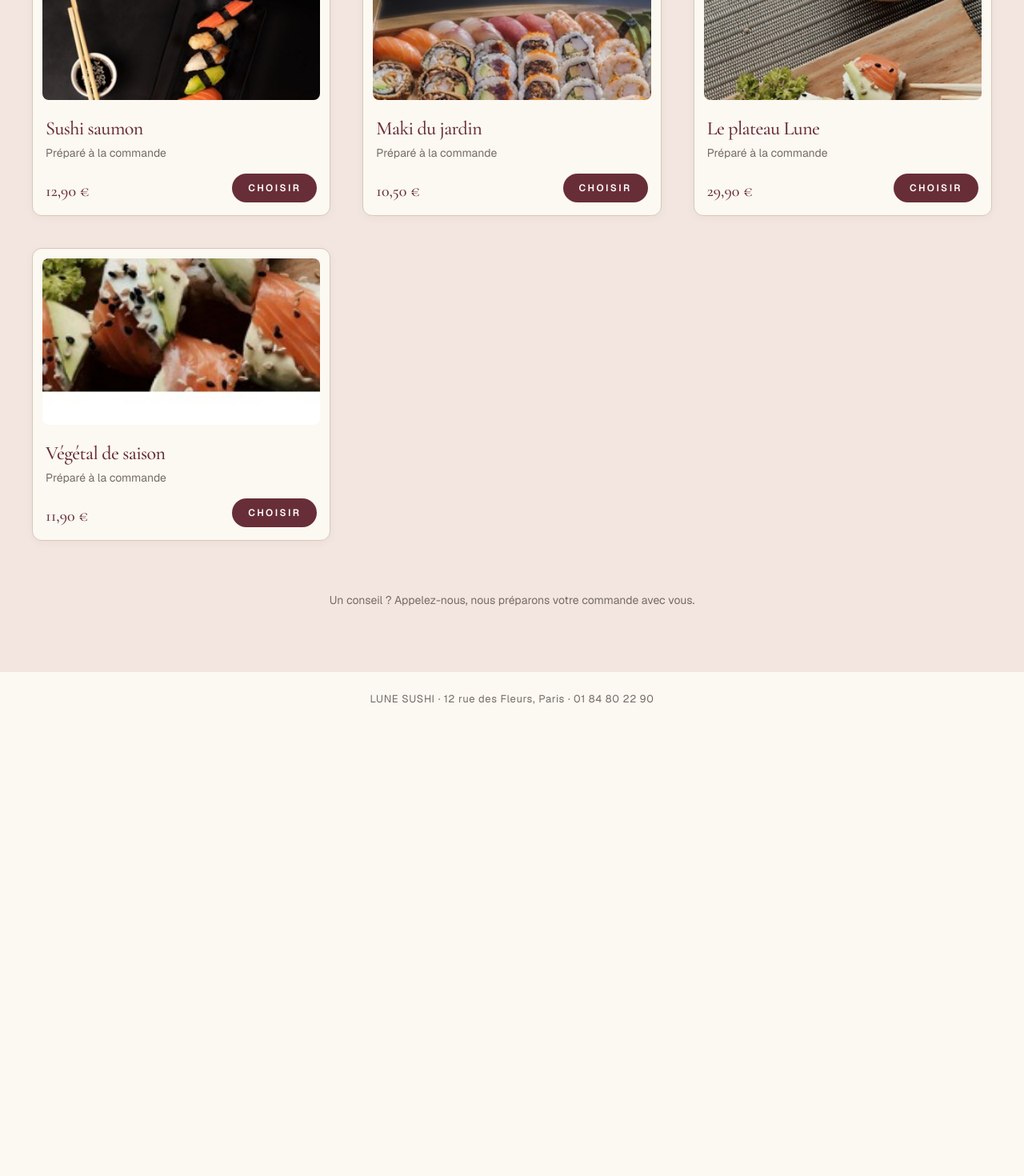
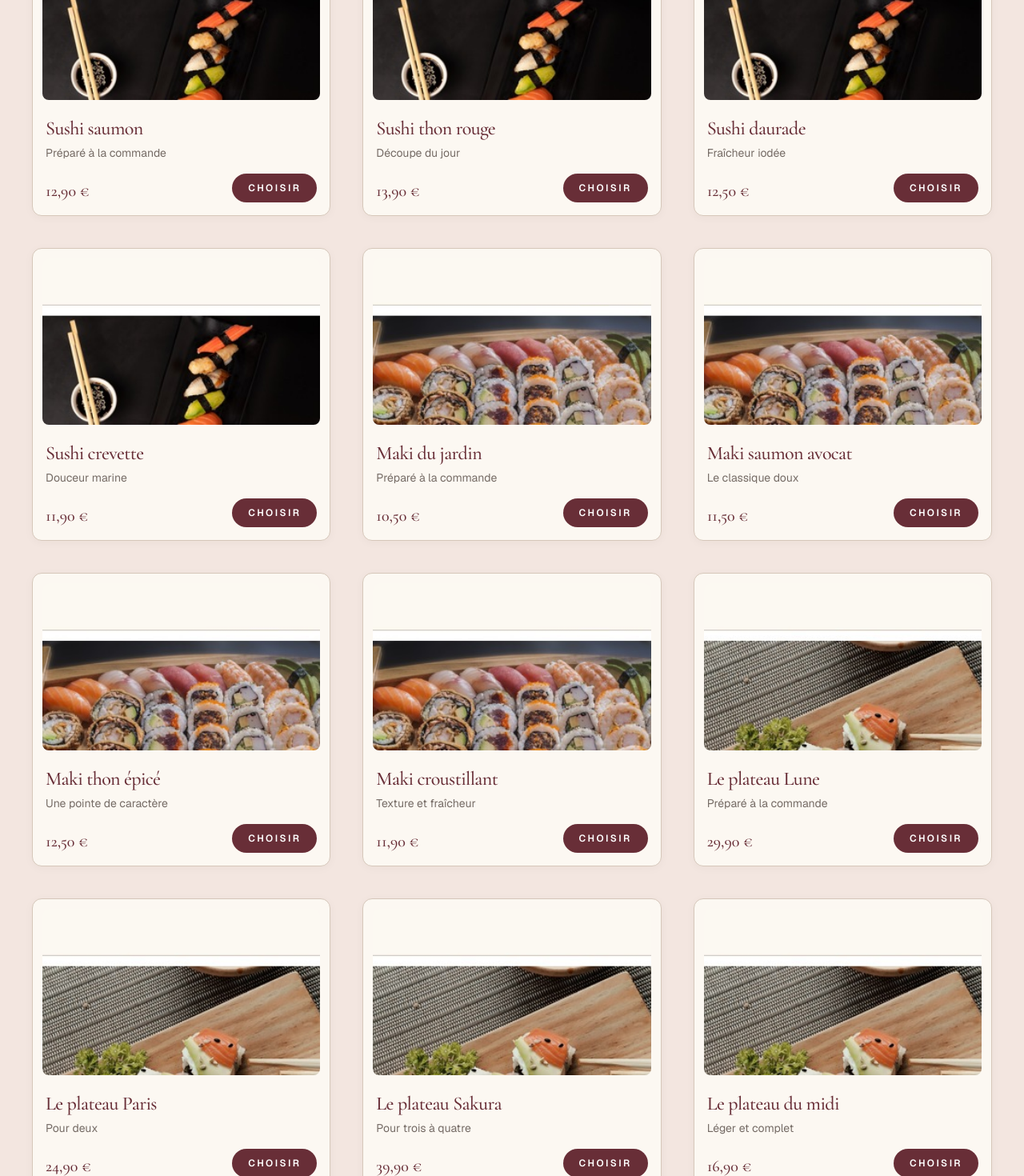
Before and after one commit to nndaaa/lune-sushi, a Next.js app: page /lune-sushi/carte in a window 1280 px wide. Shown: the part 500-1970 px from the top of the page at 80% size. Before the commit the page ends 1432 px from the top, so only its background shows below. Built offline with nearby package versions, Linux system fonts and the light colour scheme.

Commit message:
feat: preserve homepage images and expand menu to 16 dishes

```diff
--- a/src/app/page.tsx
+++ b/src/app/page.tsx
@@ -75,13 +75,14 @@ function PromiseSection() {
 function SaisonsSection() {
   return (
     <section className="grid w-full grid-cols-1 items-center gap-8 bg-ivory px-6 pb-24 sm:px-10 md:grid-cols-[1fr_minmax(220px,1fr)_1fr] md:gap-12 lg:px-16">
-      <div className="relative aspect-[4/3] w-full overflow-hidden md:aspect-[5/4]">
+      <div className="w-full overflow-hidden rounded-sm bg-blush">
         <Image
           src="/lune-sushi/images/menu-sushi.jpg"
           alt="Plateau de maki sur un bateau en bois"
-          fill
+          width={1200}
+          height={960}
           sizes="(max-width: 768px) 100vw, 33vw"
-          className="object-cover"
+          className="h-auto w-full object-contain"
         />
       </div>
       <div className="flex flex-col items-center text-center md:items-start md:px-4 md:text-left">
@@ -102,13 +103,14 @@ function SaisonsSection() {
           Notre histoire
         </Link>
       </div>
-      <div className="relative aspect-[4/3] w-full overflow-hidden md:aspect-[5/4]">
+      <div className="w-full overflow-hidden rounded-sm bg-blush">
         <Image
           src="/lune-sushi/images/season-sushi.jpg"
           alt="Sushi saumon sur planche de bois"
-          fill
+          width={1800}
+          height={3197}
           sizes="(max-width: 768px) 100vw, 33vw"
-          className="object-cover"
+          className="h-auto w-full object-contain"
         />
       </div>
     </section>
--- a/src/data/dishes.ts
+++ b/src/data/dishes.ts
@@ -13,68 +13,100 @@ export type Dish = {
   houseNote: string;
 };
 
+const images = {
+  saumon: "/lune-sushi/images/dish-saumon.jpg",
+  maki: "/lune-sushi/images/dish-maki-jardin.jpg",
+  plateau: "/lune-sushi/images/dish-plateau-lune.jpg",
+  vegetal: "/lune-sushi/images/dish-vegetal-saison.jpg",
+};
+
 export const DISHES: Dish[] = [
+  // Sushi
   {
-    slug: "sushi-saumon",
-    name: "Sushi saumon",
-    category: "sushi",
-    shortDescription: "Préparé à la commande",
-    longDescription:
-      "Préparé au moment de votre commande, avec du poisson frais et une pointe de wasabi.",
-    pieces: "8 pièces · Saumon frais, riz vinaigré, wasabi",
-    ingredients: "Saumon frais, riz vinaigré, wasabi",
-    price: 12.9,
-    badge: "Création maison",
-    image: "/lune-sushi/images/dish-saumon.jpg",
-    allergens: "poisson, soja, sésame",
-    houseNote:
-      "Un plat pensé pour être savouré lentement, sur place, à deux ou chez vous.",
+    slug: "sushi-saumon", name: "Sushi saumon", category: "sushi", price: 12.9,
+    shortDescription: "Préparé à la commande", longDescription: "Préparé au moment de votre commande, avec du saumon frais et une pointe de wasabi.",
+    pieces: "8 pièces · Saumon frais, riz vinaigré, wasabi", ingredients: "Saumon frais, riz vinaigré, wasabi", badge: "Création maison", image: images.saumon, allergens: "poisson, soja, sésame", houseNote: "Un plat pensé pour être savouré lentement, sur place, à deux ou chez vous.",
   },
   {
-    slug: "maki-du-jardin",
-    name: "Maki du jardin",
-    category: "maki",
-    shortDescription: "Préparé à la commande",
-    longDescription:
-      "Un assortiment végétal, frais et coloré, préparé au moment du service.",
-    pieces: "18 pièces · Légumes de saison, riz, algue nori",
-    ingredients: "Concombre, avocat, carotte, radis, laitue, riz, nori",
-    price: 10.5,
-    image: "/lune-sushi/images/dish-maki-jardin.jpg",
-    allergens: "soja, sésame",
-    houseNote:
-      "Pour un déjeuner léger, ou à partager autour d'une table en terrasse.",
+    slug: "sushi-thon", name: "Sushi thon rouge", category: "sushi", price: 13.9,
+    shortDescription: "Découpe du jour", longDescription: "Des tranches de thon rouge sélectionnées pour leur texture fondante, posées sur un riz tiède.",
+    pieces: "8 pièces · Thon rouge, riz vinaigré, wasabi", ingredients: "Thon rouge, riz vinaigré, wasabi", image: images.saumon, allergens: "poisson, soja, sésame", houseNote: "Une création fine, pour les amateurs de goût franc et délicat.",
   },
   {
-    slug: "plateau-lune",
-    name: "Le plateau Lune",
-    category: "plateaux",
-    shortDescription: "Préparé à la commande",
-    longDescription:
-      "La signature de la maison : un plateau à partager pour deux ou trois convives.",
-    pieces: "36 pièces · Sushi, maki, sashimi, temaki",
-    ingredients: "Saumon, thon, daurade, avocat, concombre, riz, nori, wasabi",
-    price: 29.9,
-    badge: "Signature",
-    image: "/lune-sushi/images/dish-plateau-lune.jpg",
-    allergens: "poisson, soja, sésame",
-    houseNote:
-      "Notre plateau signature, à partager au centre de la table, pour un soir doux.",
+    slug: "sushi-daurade", name: "Sushi daurade", category: "sushi", price: 12.5,
+    shortDescription: "Fraîcheur iodée", longDescription: "La daurade révèle une chair claire et douce, simplement accompagnée d'un riz parfumé.",
+    pieces: "8 pièces · Daurade, riz vinaigré, yuzu", ingredients: "Daurade, riz vinaigré, yuzu, wasabi", image: images.saumon, allergens: "poisson, soja, sésame", houseNote: "Un sushi léger et lumineux, à savourer avec un thé japonais.",
   },
   {
-    slug: "vegetal-de-saison",
-    name: "Végétal de saison",
-    category: "vegetal",
-    shortDescription: "Préparé à la commande",
-    longDescription:
-      "Une sélection végétale, suivant les arrivages et la saison parisienne.",
-    pieces: "24 pièces · Légumes, herbes fraîches, riz vinaigré",
-    ingredients: "Légumes de saison, herbes fraîches, riz vinaigré, algue nori",
-    price: 11.9,
-    image: "/lune-sushi/images/dish-vegetal-saison.jpg",
-    allergens: "soja, sésame",
-    houseNote:
-      "Une assiette qui change au fil des semaines, pour rester surpris et léger.",
+    slug: "sushi-crevette", name: "Sushi crevette", category: "sushi", price: 11.9,
+    shortDescription: "Douceur marine", longDescription: "Des crevettes tendres préparées à la commande, avec une touche de citron vert.",
+    pieces: "8 pièces · Crevette, riz vinaigré, citron vert", ingredients: "Crevette, riz vinaigré, citron vert, wasabi", image: images.saumon, allergens: "crustacés, soja, sésame", houseNote: "Une assiette douce et généreuse, idéale pour commencer le repas.",
+  },
+
+  // Maki
+  {
+    slug: "maki-du-jardin", name: "Maki du jardin", category: "maki", price: 10.5,
+    shortDescription: "Préparé à la commande", longDescription: "Un assortiment végétal, frais et coloré, préparé au moment du service.",
+    pieces: "18 pièces · Légumes de saison, riz, algue nori", ingredients: "Concombre, avocat, carotte, radis, laitue, riz, nori", image: images.maki, allergens: "soja, sésame", houseNote: "Pour un déjeuner léger, ou à partager autour d'une table en terrasse.",
+  },
+  {
+    slug: "maki-saumon-avocat", name: "Maki saumon avocat", category: "maki", price: 11.5,
+    shortDescription: "Le classique doux", longDescription: "Le fondant du saumon et la douceur de l'avocat, roulés dans une feuille de nori croquante.",
+    pieces: "18 pièces · Saumon, avocat, riz, nori", ingredients: "Saumon, avocat, riz vinaigré, algue nori", image: images.maki, allergens: "poisson, soja, sésame", houseNote: "Un incontournable, simple et rassurant, préparé juste avant votre arrivée.",
+  },
+  {
+    slug: "maki-thon-epice", name: "Maki thon épicé", category: "maki", price: 12.5,
+    shortDescription: "Une pointe de caractère", longDescription: "Du thon relevé avec une sauce maison délicatement pimentée et des herbes fraîches.",
+    pieces: "18 pièces · Thon, sauce maison, sésame", ingredients: "Thon, mayonnaise maison, sriracha, sésame, riz, nori", image: images.maki, allergens: "poisson, œuf, soja, sésame", houseNote: "Pour celles et ceux qui aiment un peu de vivacité, sans masquer le poisson.",
+  },
+  {
+    slug: "maki-croustillant", name: "Maki croustillant", category: "maki", price: 11.9,
+    shortDescription: "Texture et fraîcheur", longDescription: "Un maki aux légumes frais et aux éclats croustillants, pour une bouchée pleine de contraste.",
+    pieces: "18 pièces · Avocat, concombre, oignons frits", ingredients: "Avocat, concombre, carotte, oignons frits, riz, nori", image: images.maki, allergens: "gluten, soja, sésame", houseNote: "Une option généreuse qui plaît aux petits comme aux grands.",
+  },
+
+  // Plateaux
+  {
+    slug: "plateau-lune", name: "Le plateau Lune", category: "plateaux", price: 29.9,
+    shortDescription: "Préparé à la commande", longDescription: "La signature de la maison : un plateau à partager pour deux ou trois convives.",
+    pieces: "36 pièces · Sushi, maki, sashimi, temaki", ingredients: "Saumon, thon, daurade, avocat, concombre, riz, nori, wasabi", badge: "Signature", image: images.plateau, allergens: "poisson, soja, sésame", houseNote: "Notre plateau signature, à partager au centre de la table, pour un soir doux.",
+  },
+  {
+    slug: "plateau-paris", name: "Le plateau Paris", category: "plateaux", price: 24.9,
+    shortDescription: "Pour deux", longDescription: "Un assortiment équilibré de sushi et maki, imaginé pour un dîner à deux sans hésitation.",
+    pieces: "28 pièces · Sushi, maki, california", ingredients: "Saumon, thon, crevette, avocat, concombre, riz, nori", image: images.plateau, allergens: "poisson, crustacés, soja, sésame", houseNote: "Le plateau du vendredi soir : varié, frais et prêt à partager.",
+  },
+  {
+    slug: "plateau-sakura", name: "Le plateau Sakura", category: "plateaux", price: 39.9,
+    shortDescription: "Pour trois à quatre", longDescription: "Un grand plateau de fête, coloré et généreux, pour réunir les amateurs de sushi.",
+    pieces: "52 pièces · Sushi, maki, sashimi, végétal", ingredients: "Saumon, thon, daurade, crevette, légumes, riz, nori", badge: "À partager", image: images.plateau, allergens: "poisson, crustacés, soja, sésame", houseNote: "Une grande tablée, quelques bougies, et le plaisir de goûter à tout.",
+  },
+  {
+    slug: "plateau-midi", name: "Le plateau du midi", category: "plateaux", price: 16.9,
+    shortDescription: "Léger et complet", longDescription: "Une formule fraîche et équilibrée, pensée pour une pause déjeuner simple et raffinée.",
+    pieces: "20 pièces · Sushi, maki, salade", ingredients: "Saumon, avocat, concombre, riz vinaigré, nori", image: images.plateau, allergens: "poisson, soja, sésame", houseNote: "Un déjeuner qui laisse de la place à l'après-midi, sans renoncer au plaisir.",
+  },
+
+  // Végétal
+  {
+    slug: "vegetal-de-saison", name: "Végétal de saison", category: "vegetal", price: 11.9,
+    shortDescription: "Préparé à la commande", longDescription: "Une sélection végétale, suivant les arrivages et la saison parisienne.",
+    pieces: "24 pièces · Légumes, herbes fraîches, riz vinaigré", ingredients: "Légumes de saison, herbes fraîches, riz vinaigré, algue nori", image: images.vegetal, allergens: "soja, sésame", houseNote: "Une assiette qui change au fil des semaines, pour rester surpris et léger.",
+  },
+  {
+    slug: "avocat-sesame", name: "Avocat sésame", category: "vegetal", price: 9.9,
+    shortDescription: "Onctueux et végétal", longDescription: "Un maki soyeux à l'avocat, relevé par la chaleur du sésame grillé.",
+    pieces: "18 pièces · Avocat, sésame, riz, nori", ingredients: "Avocat, sésame grillé, riz vinaigré, algue nori", image: images.vegetal, allergens: "soja, sésame", houseNote: "Un grand classique végétal, d'une simplicité très gourmande.",
+  },
+  {
+    slug: "concombre-menthe", name: "Concombre & menthe", category: "vegetal", price: 9.5,
+    shortDescription: "Croquant et frais", longDescription: "Le concombre croquant rencontre la menthe fraîche dans un maki particulièrement léger.",
+    pieces: "18 pièces · Concombre, menthe, riz, nori", ingredients: "Concombre, menthe fraîche, riz vinaigré, algue nori", image: images.vegetal, allergens: "soja, sésame", houseNote: "La fraîcheur idéale pour les journées lumineuses et les envies de légèreté.",
+  },
+  {
+    slug: "patate-douce", name: "Patate douce rôtie", category: "vegetal", price: 10.9,
+    shortDescription: "Doux et chaleureux", longDescription: "Une patate douce rôtie et fondante, associée à l'avocat et à une sauce sésame maison.",
+    pieces: "18 pièces · Patate douce, avocat, sauce sésame", ingredients: "Patate douce rôtie, avocat, sésame, riz, nori", badge: "Nouveau", image: images.vegetal, allergens: "soja, sésame", houseNote: "Une bouchée végétale qui réchauffe le cœur, même les jours de pluie.",
   },
 ];
 
```
